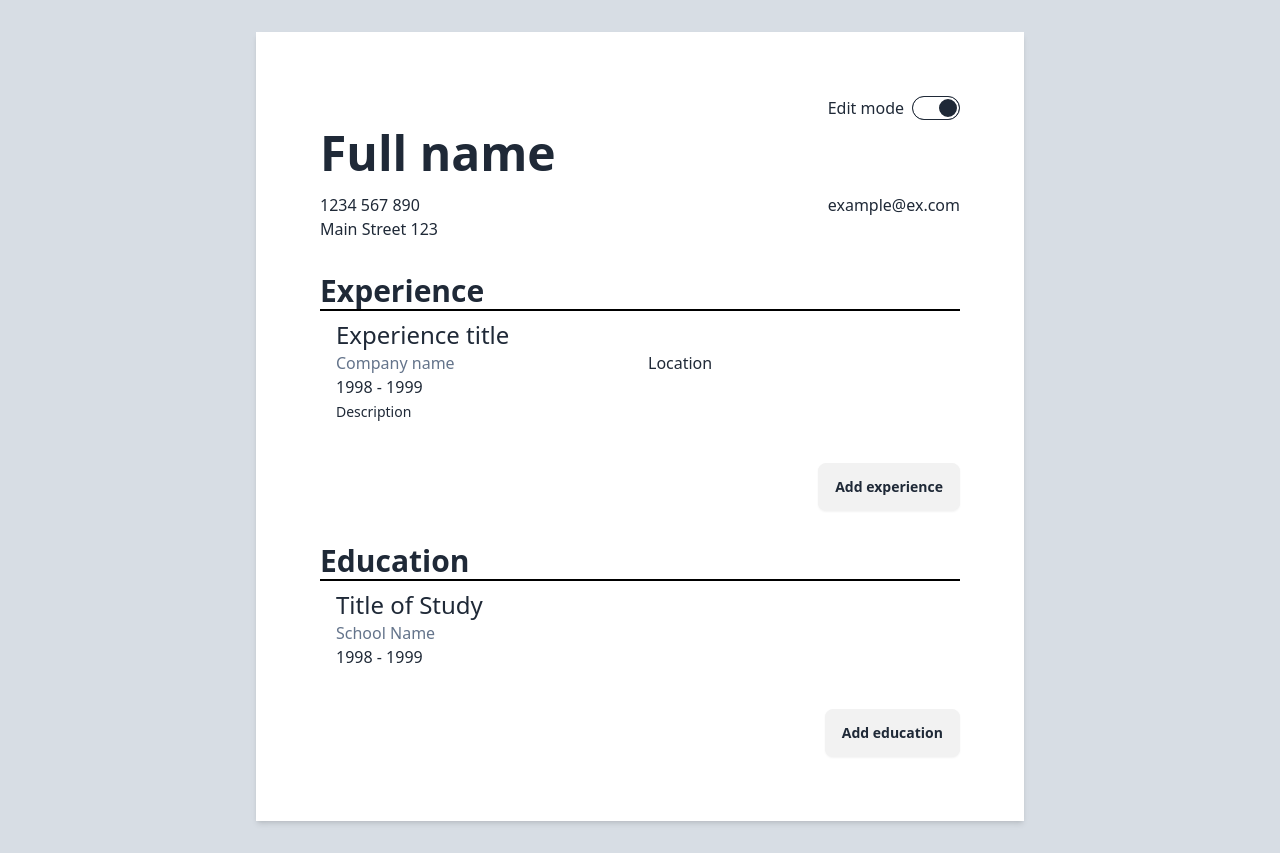
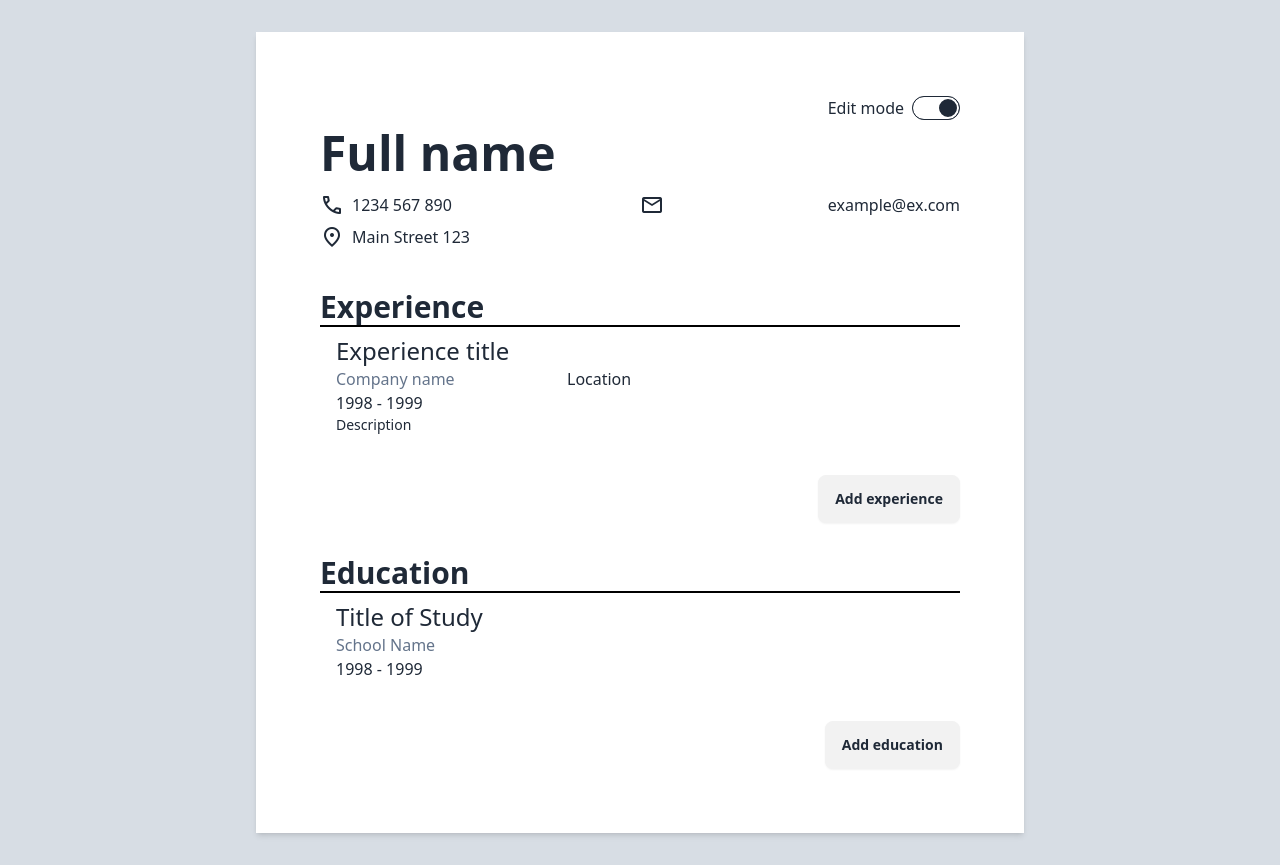
Before and after one commit to youyoumu/cv-application, a React (Vite) app: page / in a window 1280 px wide. Both pictures are taken after a click on the checkbox 936 px from the left and 108 px from the top of the page. Built offline with nearby package versions, Linux system fonts and the light colour scheme.

Commit message:
Add icons to general section

```diff
--- a/index.html
+++ b/index.html
@@ -5,6 +5,21 @@
     <link rel="icon" type="image/svg+xml" href="/vite.svg" />
     <meta name="viewport" content="width=device-width, initial-scale=1.0" />
     <title>Vite + React</title>
+
+    <link
+      rel="stylesheet"
+      href="https://fonts.googleapis.com/css2?family=Material+Symbols+Outlined:opsz,wght,FILL,GRAD@24,400,0,0"
+    />
+
+    <link
+      rel="stylesheet"
+      href="https://fonts.googleapis.com/css2?family=Material+Symbols+Outlined:opsz,wght,FILL,GRAD@24,400,0,0"
+    />
+
+    <link
+      rel="stylesheet"
+      href="https://fonts.googleapis.com/css2?family=Material+Symbols+Outlined:opsz,wght,FILL,GRAD@24,400,0,0"
+    />
   </head>
   <body class="bg-neutral-content py-8 px-2">
     <div id="root"></div>
--- a/src/General.jsx
+++ b/src/General.jsx
@@ -7,6 +7,18 @@ function General({ editMode }) {
   const [email, setEmail] = useState('example@ex.com')
   const [address, setAddress] = useState('Main Street 123')
 
+  const PhoneIcon = () => {
+    return <span className="material-symbols-outlined mr-2">call</span>
+  }
+
+  const LocationIcon = () => {
+    return <span className="material-symbols-outlined mr-2">location_on</span>
+  }
+
+  const EmailIcon = () => {
+    return <span className="material-symbols-outlined mr-2">mail</span>
+  }
+
   if (editMode) {
     return (
       <div className="mb-8">
@@ -14,13 +26,25 @@ function General({ editMode }) {
           <TextForm text={name} onChangeCallback={setName} />
         </div>
         <div className="grid grid-cols-2 justify-between">
-          <TextForm text={phoneNumber} onChangeCallback={setPhoneNumber} />
+          <TextForm
+            text={phoneNumber}
+            onChangeCallback={setPhoneNumber}
+            Icon={PhoneIcon}
+            parentClassName="mb-2"
+          />
           <TextForm
             className="text-end"
             text={email}
             onChangeCallback={setEmail}
+            Icon={EmailIcon}
+            parentClassName="mb-2"
           />
-          <TextForm text={address} onChangeCallback={setAddress} />
+          <TextForm
+            text={address}
+            onChangeCallback={setAddress}
+            Icon={LocationIcon}
+            parentClassName="mb-2"
+          />
         </div>
       </div>
     )
@@ -28,10 +52,19 @@ function General({ editMode }) {
   return (
     <div className="mb-8">
       <div className="text-5xl font-bold mb-2 py-2">{name}</div>
-      <div className="grid grid-cols-2 justify-between">
-        <div>{phoneNumber}</div>
-        <div className="text-end">{email}</div>
-        <div>{address}</div>
+      <div className="grid grid-cols-2 justify-between gap-2">
+        <div className="flex justify-items-center">
+          <PhoneIcon />
+          {phoneNumber}
+        </div>
+        <div className="flex justify-end justify-items-center">
+          <EmailIcon />
+          {email}
+        </div>
+        <div className="flex justify-items-center">
+          <LocationIcon />
+          {address}
+        </div>
       </div>
     </div>
   )
--- a/src/TextForm.jsx
+++ b/src/TextForm.jsx
@@ -1,9 +1,17 @@
 import { useState } from 'react'
 
-function TextForm({ text, onChangeCallback, className = '' }) {
+function TextForm({
+  text,
+  onChangeCallback,
+  className = '',
+  Icon = null,
+  parentClassName = ''
+}) {
   const [value, setValue] = useState(text)
 
   return (
+    <div className={`flex justify-items-center ${parentClassName}`}>
+      {Icon && <Icon />}
       <input
         className={`hover:bg-base-200 focus:outline-none w-full ${className}`}
         type="text"
@@ -13,6 +21,7 @@ function TextForm({ text, onChangeCallback, className = '' }) {
           onChangeCallback(e.target.value)
         }}
       />
+    </div>
   )
 }
 export default TextForm
--- a/src/output.css
+++ b/src/output.css
@@ -1396,6 +1396,10 @@ html {
   margin-bottom: 1rem;
 }
 
+.mr-2 {
+  margin-right: 0.5rem;
+}
+
 .flex {
   display: flex;
 }
@@ -1422,6 +1426,10 @@ html {
 
 .justify-between {
   justify-content: space-between;
+}
+
+.justify-items-center {
+  justify-items: center;
 }
 
 .gap-2 {
```
Lines whose indentation alone changed are shown as unchanged.
